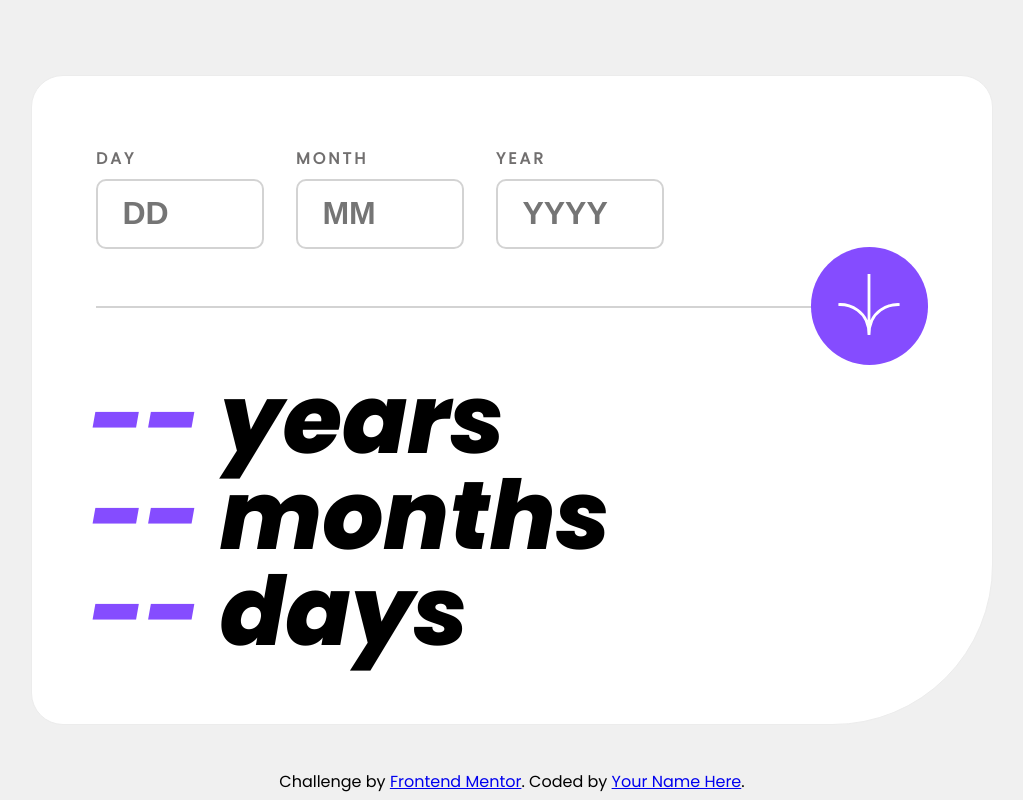
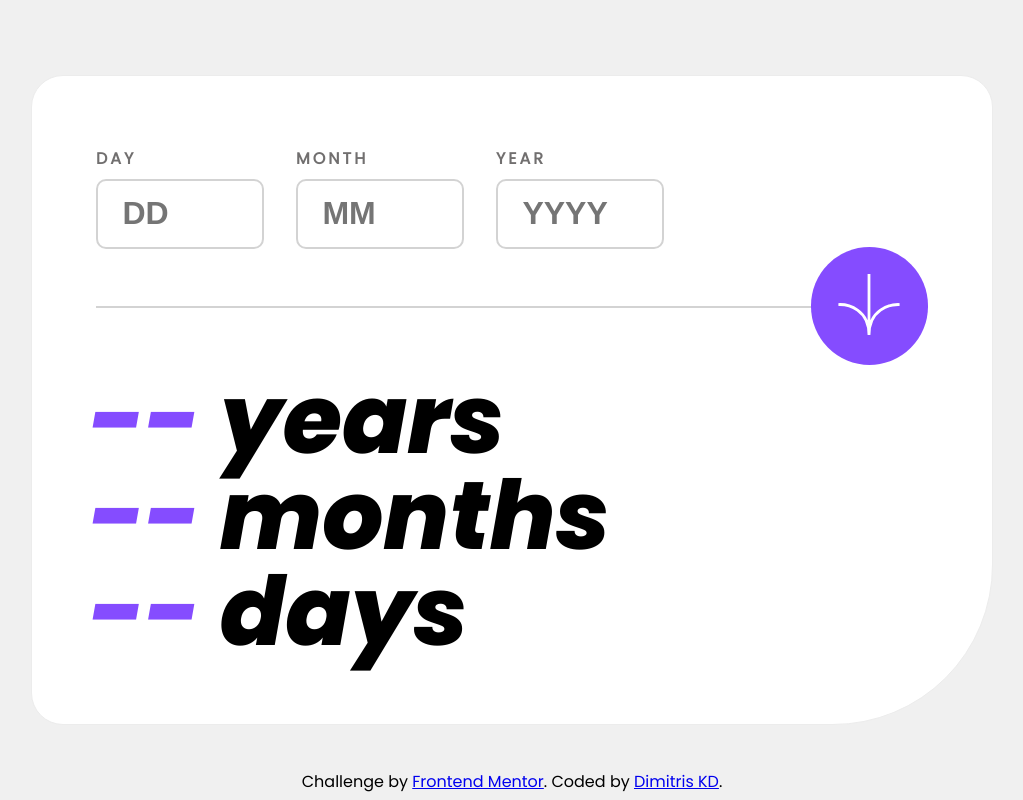
Before and after one commit to dimitriskd/age-calculator-app-main, a plain HTML site: page index.html in a window 1280 px wide. Shown: the whole page, without its empty margins (128-1151 px from the left). Drawn offline with nearby package versions, Linux system fonts and the light colour scheme.

Commit message:
change made by

```diff
--- a/index.html
+++ b/index.html
@@ -83,7 +83,7 @@
       Challenge by
       <a href="https://www.frontendmentor.io?ref=challenge" target="_blank"
         >Frontend Mentor</a
-      >. Coded by <a href="#">Your Name Here</a>.
+      >. Coded by <a href="#">Dimitris KD</a>.
     </div>
   </body>
 </html>
```
